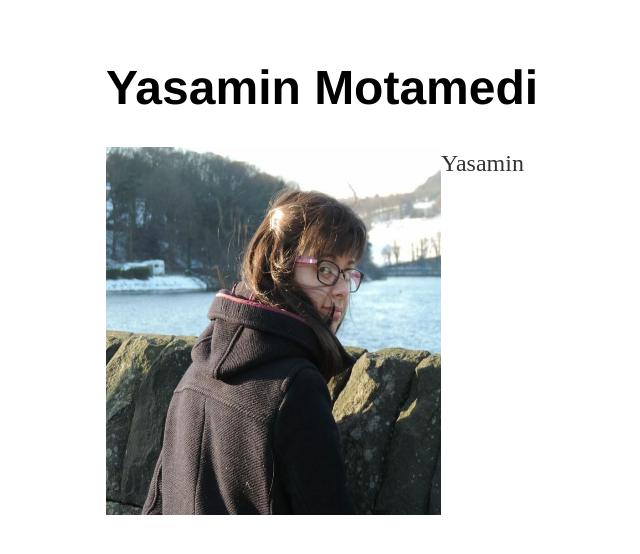
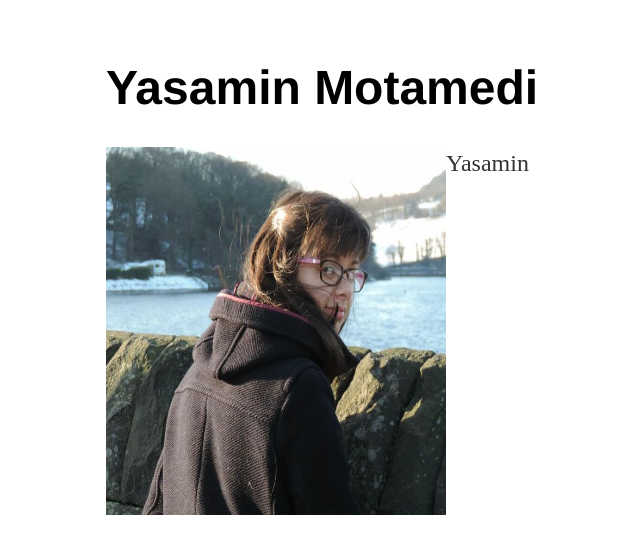
Before and after one commit to ymotamedi/ymotamedi.github.io, a Jekyll site: the page built from index.html, in a window 1280 px wide. Shown: the top 554 px of the page, without its empty margins (86-726 px from the left). Built offline with Jekyll 4.4.1, drawn with Linux system fonts in a browser that asks for light colours.

Commit message:
Update index.html

```diff
--- a/index.html
+++ b/index.html
@@ -2,6 +2,6 @@
 layout: default
 title: Yasamin
 ---
-<p><img src="ym2.jpeg" style="float:left;width:335px;height:368px">
+<p><img src="ym2.jpeg" style="float:left;width:340px;height:368px">
 Yasamin
 </p>
```
